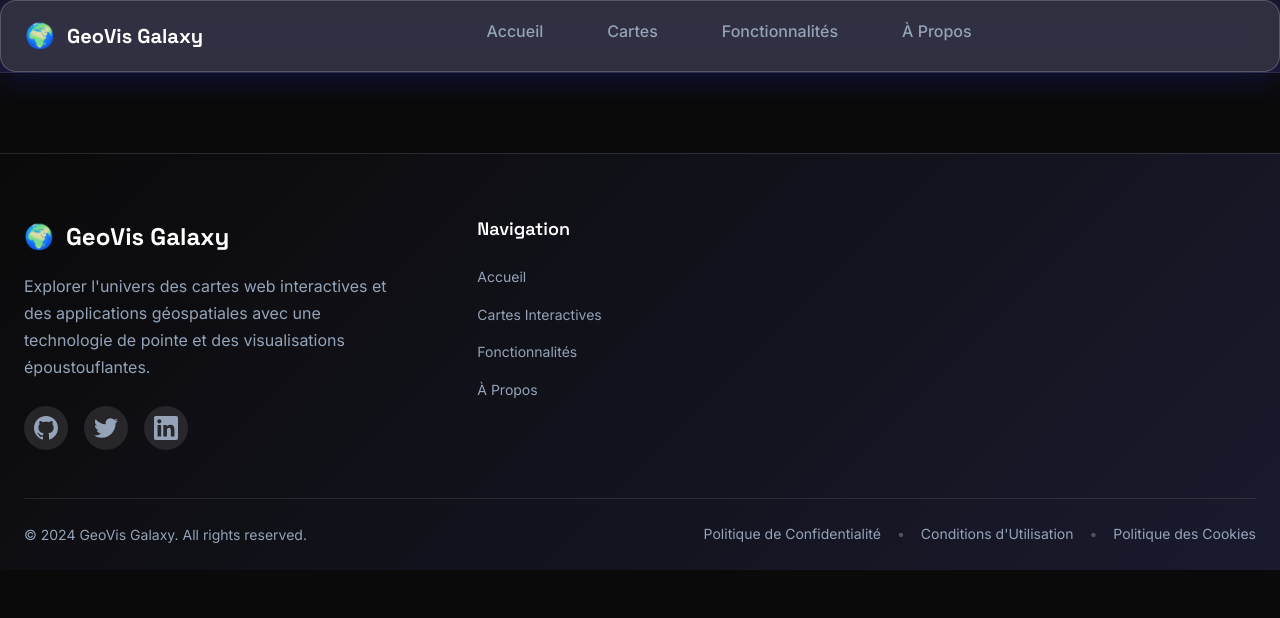
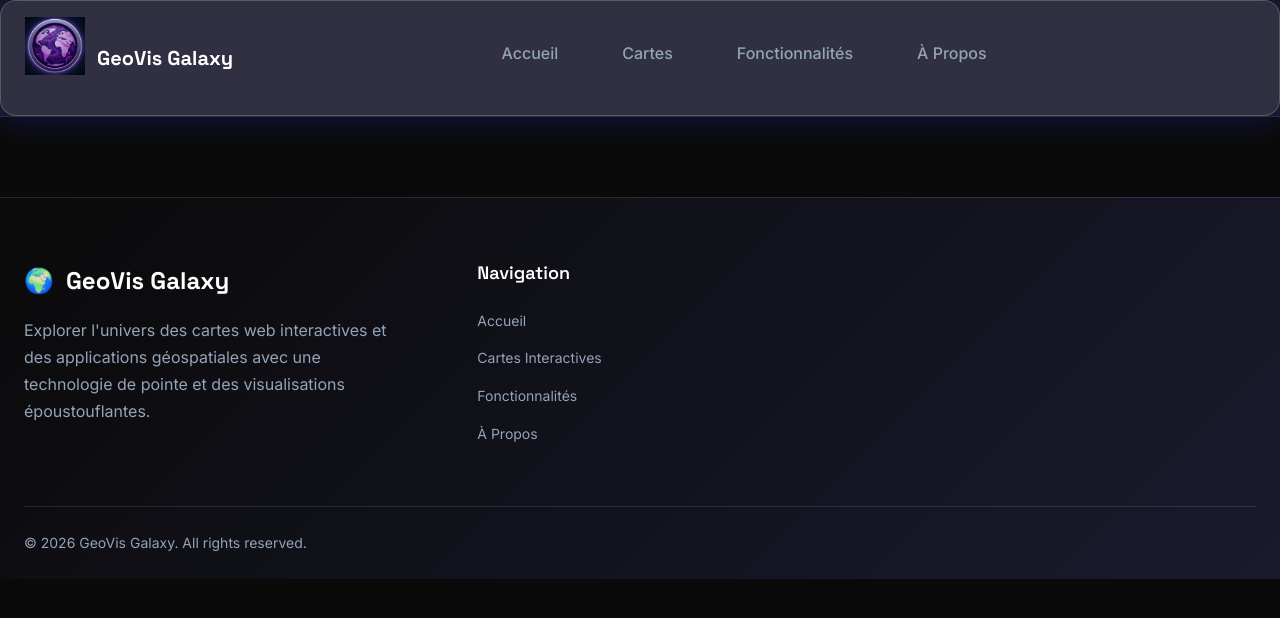
Before and after one commit to Alglior/geovis_website_m2, a Flask app: template templates/base.html in a window 1280 px wide. Shown: the top 618 px of the page. Run offline with Flask 3, Linux system fonts and the light colour scheme; the template is opened without the code that fills it, so the values that code supplies are empty; some libraries are stand-ins or nearby versions.

Commit message:
chgt logo

```diff
--- a/templates/home.html
+++ b/templates/home.html
@@ -69,7 +69,7 @@
                 </div>
 
                 <div class="feature-card glass-effect">
-                    <div class="feature-icon">🌍</div>
+                    <div class="feature-icon"><img src="/static/earth_purple.png" alt="Earth" width="200" height="200" style="display: inline-block;"></div>
                     <h3>Insights Basés sur les Données</h3>
                     <p>Chaque carte raconte une histoire à travers la visualisation de données, vous aidant à comprendre des patterns géographiques complexes et des relations.</p>
                 </div>
@@ -91,7 +91,7 @@
                 </div>
                 <div class="about-image">
                     <div class="image-placeholder">
-                        <span class="placeholder-icon">🌍</span>
+                        <span class="placeholder-icon"><img src="/static/earth_purple.png" alt="Earth" width="180" height="180" style="display: inline-block;"></span>
                         <p>Visualisation Interactive</p>
                     </div>
                 </div>
--- a/templates/includes/footer.html
+++ b/templates/includes/footer.html
@@ -12,44 +12,6 @@
                     Explorer l'univers des cartes web interactives et des
                     applications géospatiales avec une technologie de pointe et
                     des visualisations époustouflantes.
-                </div>
-                <div class="social-links">
-                    <a href="#" class="social-link" aria-label="GitHub">
-                        <svg
-                            width="24"
-                            height="24"
-                            viewBox="0 0 24 24"
-                            fill="currentColor"
-                        >
-                            <path
-                                d="M12 0C5.37 0 0 5.37 0 12c0 5.31 3.435 9.795 8.205 11.385.6.105.825-.255.825-.57 0-.285-.015-1.23-.015-2.235-3.015.555-3.795-.735-4.035-1.41-.135-.345-.72-1.41-1.23-1.695-.42-.225-1.02-.78-.015-.795.945-.015 1.62.87 1.845 1.23 1.08 1.815 2.805 1.305 3.495.99.105-.78.42-1.305.765-1.605-2.67-.3-5.46-1.335-5.46-5.925 0-1.305.465-2.385 1.23-3.225-.12-.3-.54-1.53.12-3.18 0 0 1.005-.315 3.3 1.23.96-.27 1.98-.405 3-.405s2.04.135 3 .405c2.295-1.56 3.3-1.23 3.3-1.23.66 1.65.24 2.88.12 3.18.765.84 1.23 1.905 1.23 3.225 0 4.605-2.805 5.625-5.475 5.925.435.375.81 1.095.81 2.22 0 1.605-.015 2.895-.015 3.3 0 .315.225.69.825.57A12.02 12.02 0 0024 12c0-6.63-5.37-12-12-12z"
-                            />
-                        </svg>
-                    </a>
-                    <a href="#" class="social-link" aria-label="Twitter">
-                        <svg
-                            width="24"
-                            height="24"
-                            viewBox="0 0 24 24"
-                            fill="currentColor"
-                        >
-                            <path
-                                d="M23.953 4.57a10 10 0 01-2.825.775 4.958 4.958 0 002.163-2.723c-.951.555-2.005.959-3.127 1.184a4.92 4.92 0 00-8.384 4.482C7.69 8.095 4.067 6.13 1.64 3.162a4.822 4.822 0 00-.666 2.475c0 1.71.87 3.213 2.188 4.096a4.904 4.904 0 01-2.228-.616v.06a4.923 4.923 0 003.946 4.827 4.996 4.996 0 01-2.212.085 4.936 4.936 0 004.604 3.417 9.867 9.867 0 01-6.102 2.105c-.39 0-.779-.023-1.17-.067a13.995 13.995 0 007.557 2.209c9.053 0 13.998-7.496 13.998-13.985 0-.21 0-.42-.015-.63A9.935 9.935 0 0024 4.59z"
-                            />
-                        </svg>
-                    </a>
-                    <a href="#" class="social-link" aria-label="LinkedIn">
-                        <svg
-                            width="24"
-                            height="24"
-                            viewBox="0 0 24 24"
-                            fill="currentColor"
-                        >
-                            <path
-                                d="M20.447 20.452h-3.554v-5.569c0-1.328-.027-3.037-1.852-3.037-1.853 0-2.136 1.445-2.136 2.939v5.667H9.351V9h3.414v1.561h.046c.477-.9 1.637-1.85 3.37-1.85 3.601 0 4.267 2.37 4.267 5.455v6.286zM5.337 7.433c-1.144 0-2.063-.926-2.063-2.065 0-1.138.92-2.063 2.063-2.063 1.14 0 2.064.925 2.064 2.063 0 1.139-.925 2.065-2.064 2.065zm1.782 13.019H3.555V9h3.564v11.452zM22.225 0H1.771C.792 0 0 .774 0 1.729v20.542C0 23.227.792 24 1.771 24h20.451C23.2 24 24 23.227 24 22.271V1.729C24 .774 23.2 0 22.222 0h.003z"
-                            />
-                        </svg>
-                    </a>
                 </div>
             </div>
 
@@ -86,22 +48,9 @@
         <div class="footer-bottom">
             <div class="footer-bottom-content">
                 <p class="copyright">
-                    &copy; {{ moment().format('YYYY') if moment else '2024' }}
+                    &copy; {{ moment().format('YYYY') if moment else '2026' }}
                     GeoVis Galaxy. All rights reserved.
                 </p>
-                <div class="footer-legal">
-                    <a href="#privacy" class="legal-link"
-                        >Politique de Confidentialité</a
-                    >
-                    <span class="legal-separator">•</span>
-                    <a href="#terms" class="legal-link"
-                        >Conditions d'Utilisation</a
-                    >
-                    <span class="legal-separator">•</span>
-                    <a href="#cookies" class="legal-link"
-                        >Politique des Cookies</a
-                    >
-                </div>
             </div>
         </div>
     </div>
--- a/templates/includes/header.html
+++ b/templates/includes/header.html
@@ -4,7 +4,7 @@
         <div class="nav-container">
             <div class="nav-brand">
                 <a href="{{ url_for('index') }}" class="brand-link">
-                    <span class="brand-icon">🌍</span>
+                        <span class="placeholder-icon"><img src="/static/earth_purple.png" alt="Earth" width="60" height="60"></span>
                     <span class="brand-text">GeoVis Galaxy</span>
                 </a>
             </div>
```
Also changed, not shown: static/canva-cartoon-earth-globe-icon-MAG4eZF04SQ.webp (deleted), static/earth_purple.png (added), static/favicon.ico, static/map-1.png (deleted), static/map-2.png (deleted), static/map-9.png (deleted).
